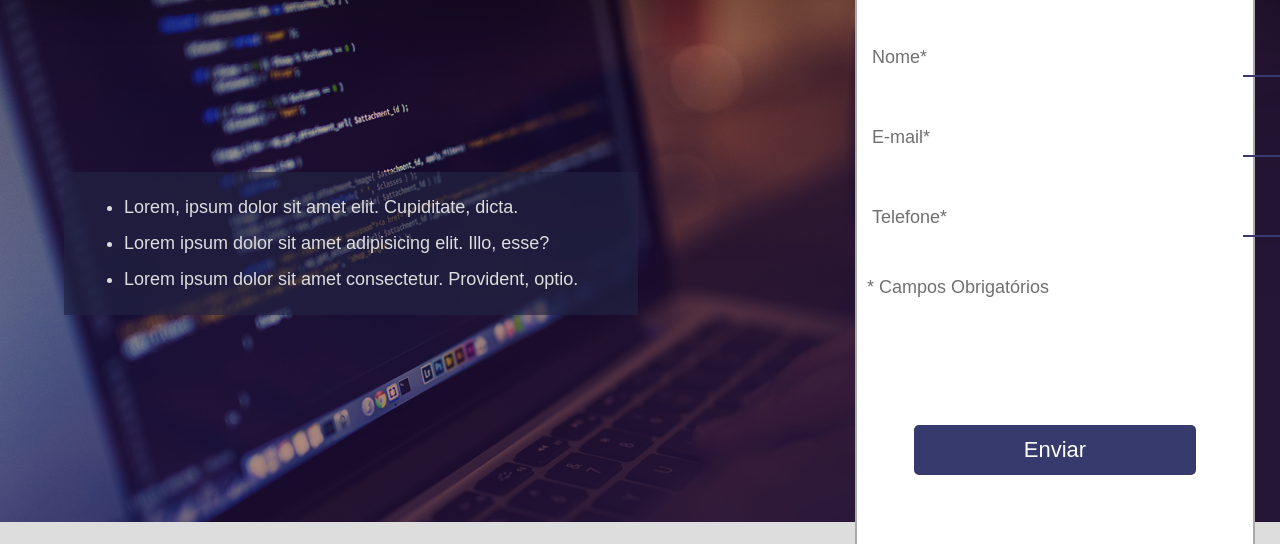
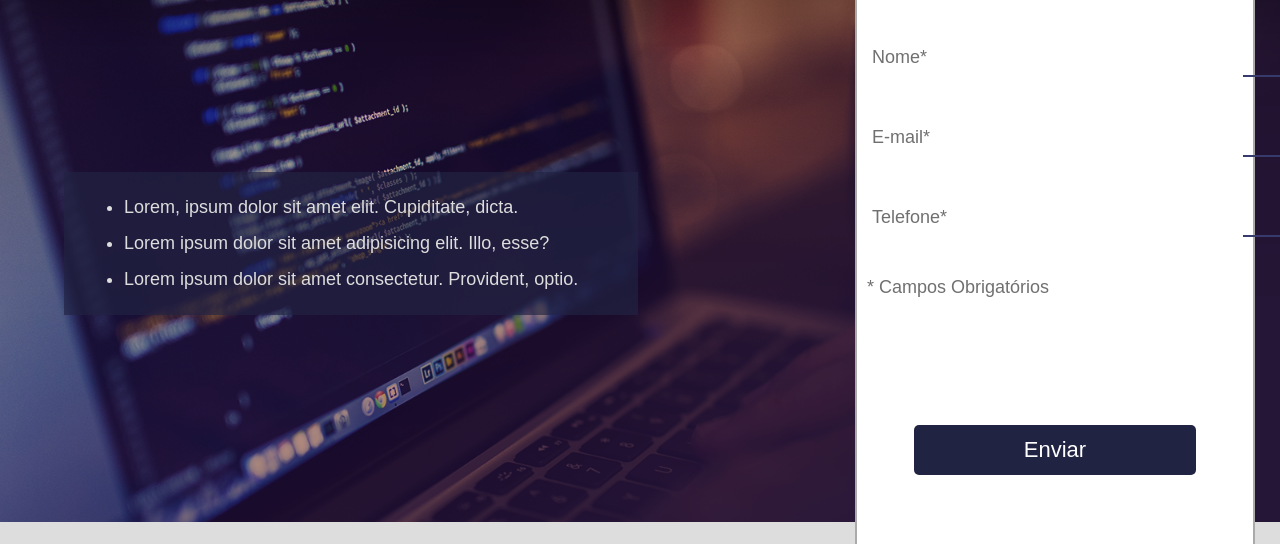
Before and after one commit to carlos-eduardo-dev/landing-page-example, a plain HTML site: page index.html in a window 1280 px wide. In both pictures the pointer is over the input "Enviar". Shown: the part 95-639 px from the top of the page. Drawn offline with Linux system fonts and the light colour scheme.

Commit message:
Update button submit css

```diff
--- a/css/style.css
+++ b/css/style.css
@@ -135,6 +135,8 @@ html,body{
 
 	border:  none;
 	border-radius: 5px;
+
+	transition: 100ms;
 }
 
 .text-field {
@@ -192,3 +194,7 @@ html,body{
 	top: -5px;
 	color: #505050;
 }
+
+.submit-form input[type=submit]:hover {
+	background-color: #212343;
+}
```
